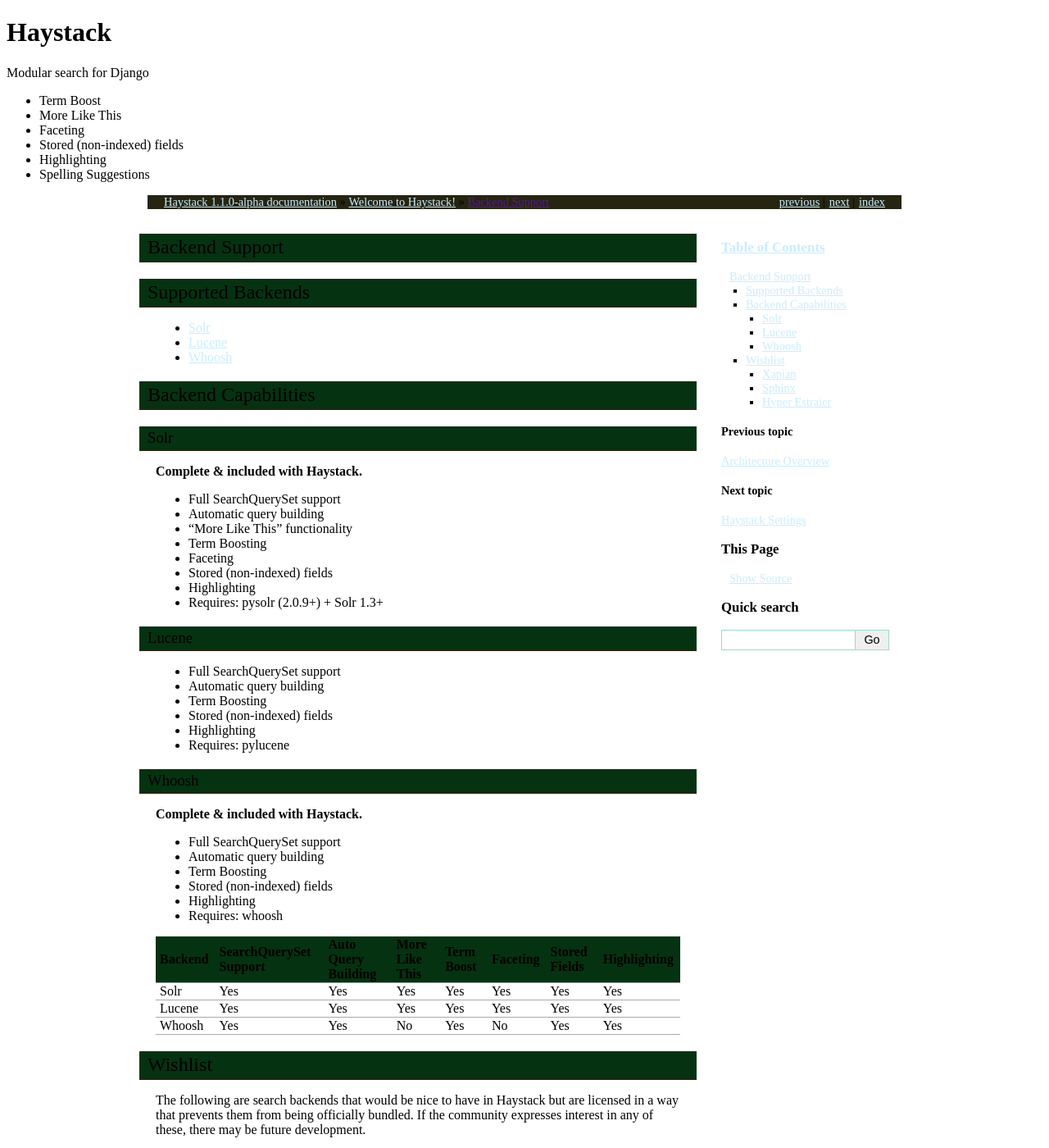
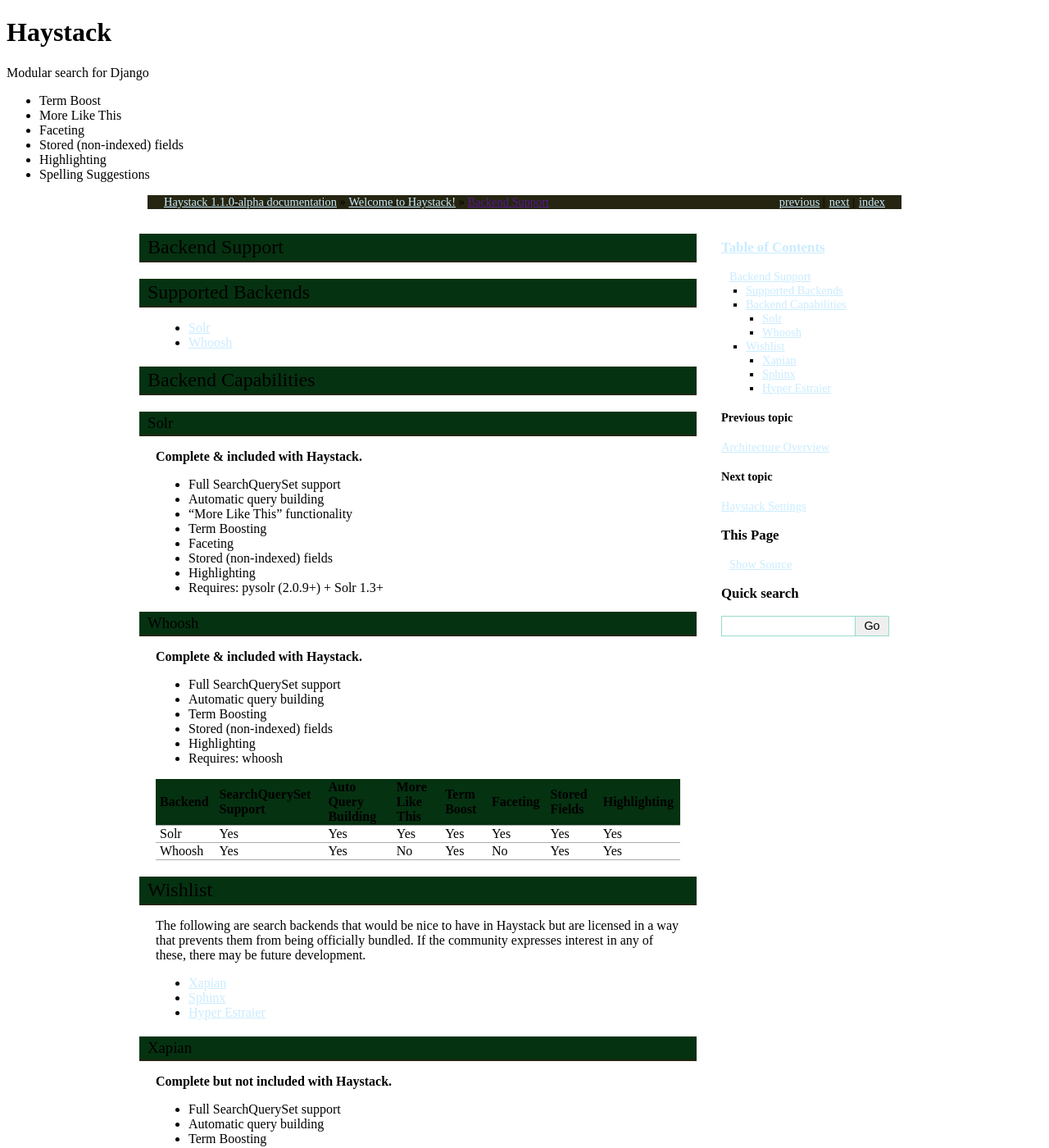
Before and after one commit to django-haystack/django-haystack, a Sphinx documentation site: the page built from docs/backend_support.rst, in a window 1280 px wide and 1400 px high. Shown: the whole window at 82% size. Built offline with Sphinx 7.4.7, drawn with Linux system fonts in a browser that asks for light colours; a style sheet for code colours, icons or effects is not loaded.

Commit message:
Removed erroneous old docs about Lucene support, which never landed.

```diff
--- a/docs/backend_support.rst
+++ b/docs/backend_support.rst
@@ -9,11 +9,9 @@
 ==================
 
 * Solr_
-* Lucene_
 * Whoosh_
 
 .. _Solr: http://lucene.apache.org/solr/
-.. _Lucene: http://lucene.apache.org/java/
 .. _Whoosh: http://whoosh.ca/
 
 
@@ -34,16 +32,6 @@
 * Highlighting
 * Requires: pysolr (2.0.9+) + Solr 1.3+
 
-Lucene
-------
-
-* Full SearchQuerySet support
-* Automatic query building
-* Term Boosting
-* Stored (non-indexed) fields
-* Highlighting
-* Requires: pylucene
-
 Whoosh
 ------
 
@@ -61,8 +49,6 @@
 | Backend        | SearchQuerySet Support | Auto Query Building | More Like This | Term Boost | Faceting | Stored Fields | Highlighting |
 +================+========================+=====================+================+============+==========+===============+==============+
 | Solr           | Yes                    | Yes                 | Yes            | Yes        | Yes      | Yes           | Yes          |
-+----------------+------------------------+---------------------+----------------+------------+----------+---------------+--------------+
-| Lucene         | Yes                    | Yes                 | Yes            | Yes        | Yes      | Yes           | Yes          |
 +----------------+------------------------+---------------------+----------------+------------+----------+---------------+--------------+
 | Whoosh         | Yes                    | Yes                 | No             | Yes        | No       | Yes           | Yes          |
 +----------------+------------------------+---------------------+----------------+------------+----------+---------------+--------------+
```
